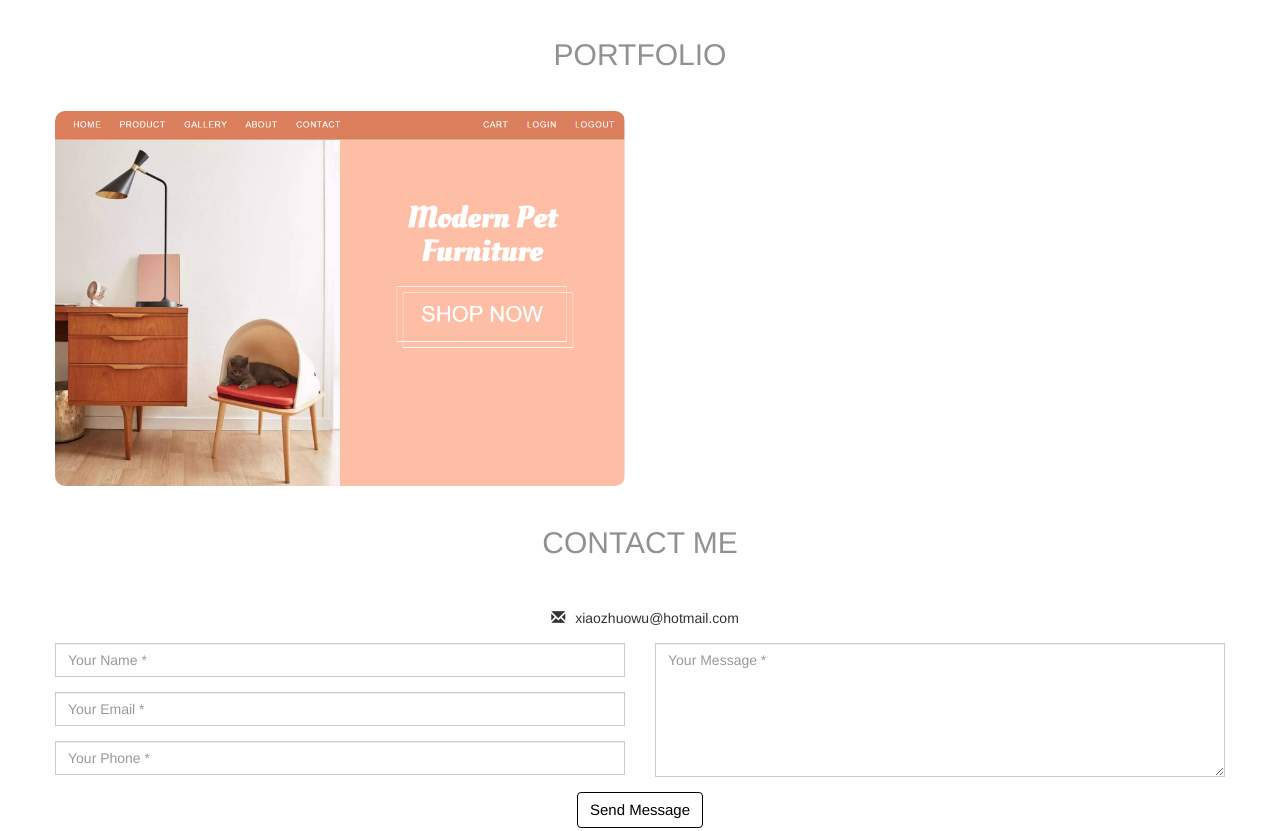
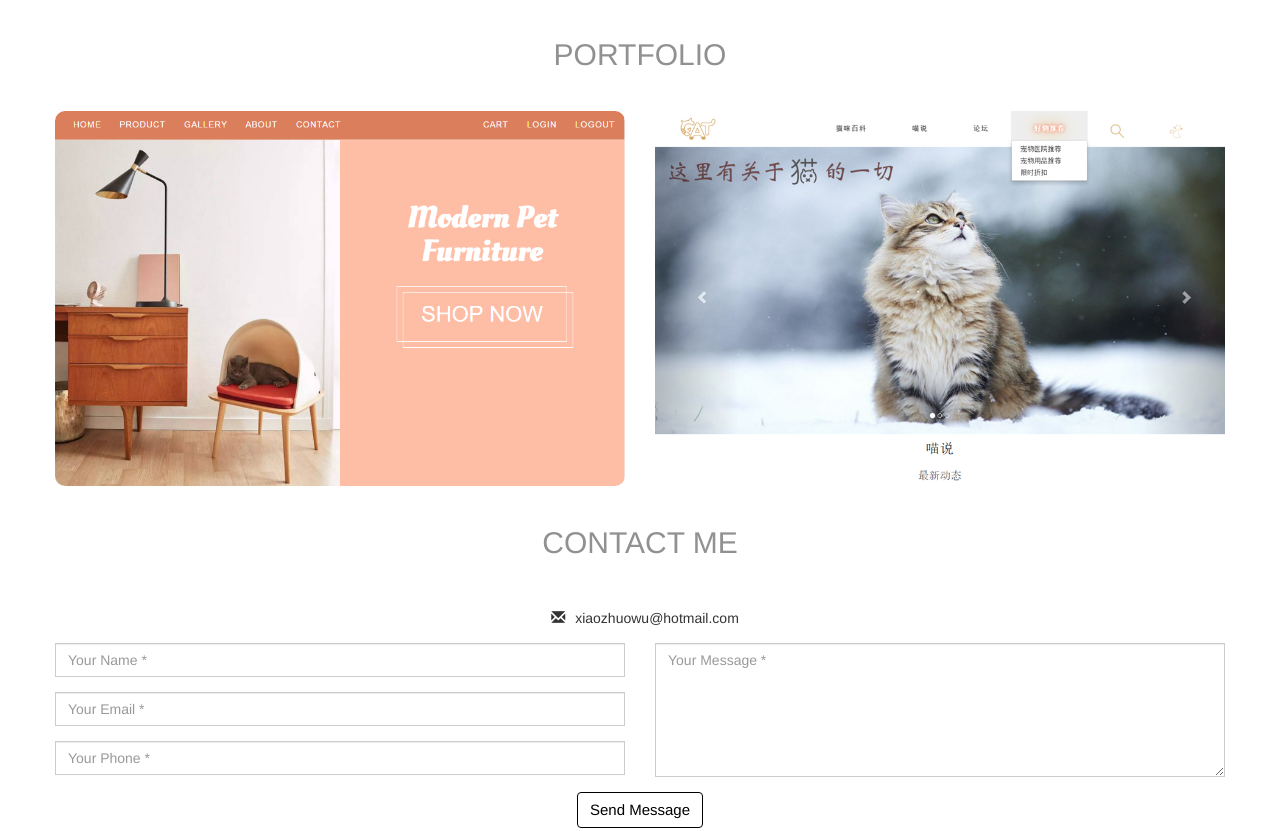
Before and after one commit to sakimiyanaga/xiaozhuowu, a plain HTML site: page index.html in a window 1280 px wide. Shown: the part 621-1452 px from the top of the page. Drawn offline with nearby package versions, Linux system fonts and the light colour scheme.

Commit message:
portfolio update

```diff
--- a/css/style.css
+++ b/css/style.css
@@ -172,7 +172,8 @@ form {
 }
 
 .portfolio-content {
-	height: 100%;
+	height: 50%;
+	width: 100%;
   	background-color: rgba(255,255,255,0.5);
   	position: absolute;
   	padding: 10px;
@@ -182,7 +183,7 @@ form {
 
 .portfolio-item:hover .portfolio-content {
   background-color: rgba(255,255,255,0.8);
-  top: 0;
+  top: 50%;
 }
 
 .portfolio-content a {
@@ -208,8 +209,13 @@ form {
 	}
 	.portfolio-content {
 		width: 30%;
+		height: 100%;
 		position: center;
 		float: right;
 		position: relative;
 	}
+	.portfolio-content button,
+	.portfolio-content p{
+		display: none;
+	}
 }
--- a/index.html
+++ b/index.html
@@ -60,11 +60,22 @@
                     <div class="portfolio-content">
                         <h4>Pet Furniture (practice)</h4>
                         <h5>Front-end, E-commerce</h5>
-                        <p>Still under construction.</p>
-                        <p>I was building this website for fun and also for practicing the layout for e-commerce website.</p>
+                        <p>under construction</p>
+                        <p>Practice for the layout of e-commerce website</p>
                         <button class="btn btn-xl"><a target="blank" href="https://sakimiyanaga.github.io/petfurniture/">Go check it!</a></button>
                     </div>
                 </div>
+                <div class="col-md-6 portfolio-item">
+                    <a href="https://sakimiyanaga.github.io/vancatver/" target="_blank" data-toggle="modal">
+                        <img src="img/portfolio2.png" class="img-responsive">
+                    </a>
+                    <div class="portfolio-content">
+                        <h4>Cat Owner Website (prototype)</h4>
+                        <h5>Front-end, Information</h5>
+                        <p>under construction</p>
+                        <p></p>
+                        <button class="btn btn-xl"><a target="blank" href="https://sakimiyanaga.github.io/vancatver/">Go check it!</a></button>
+                    </div>
             </div>
         </div>
 	</div>
```
Also changed, not shown: img/portfolio2.png (added), 2 other files.
